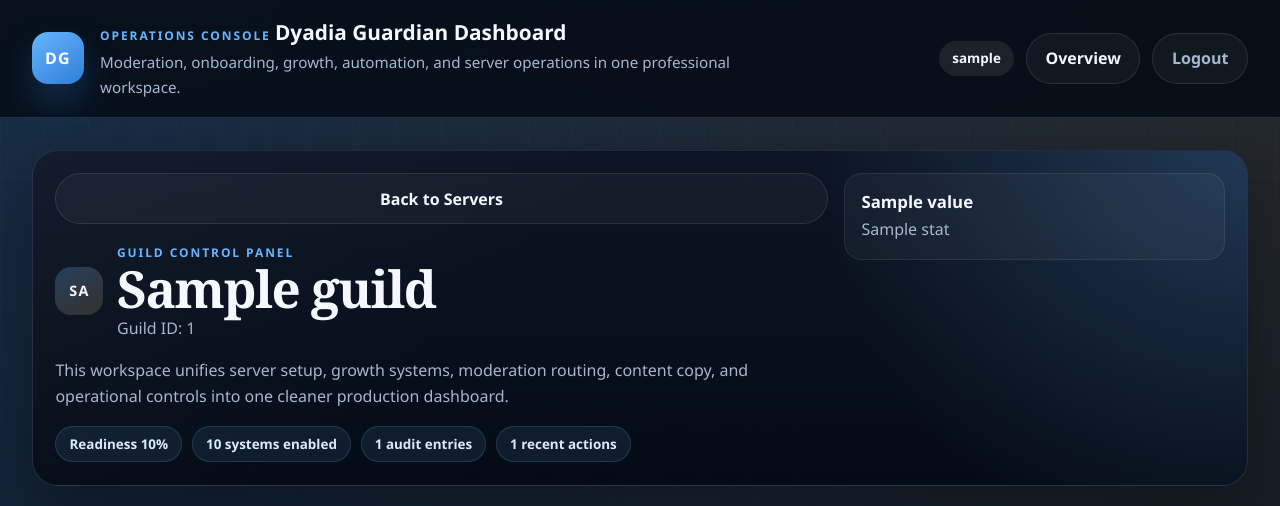
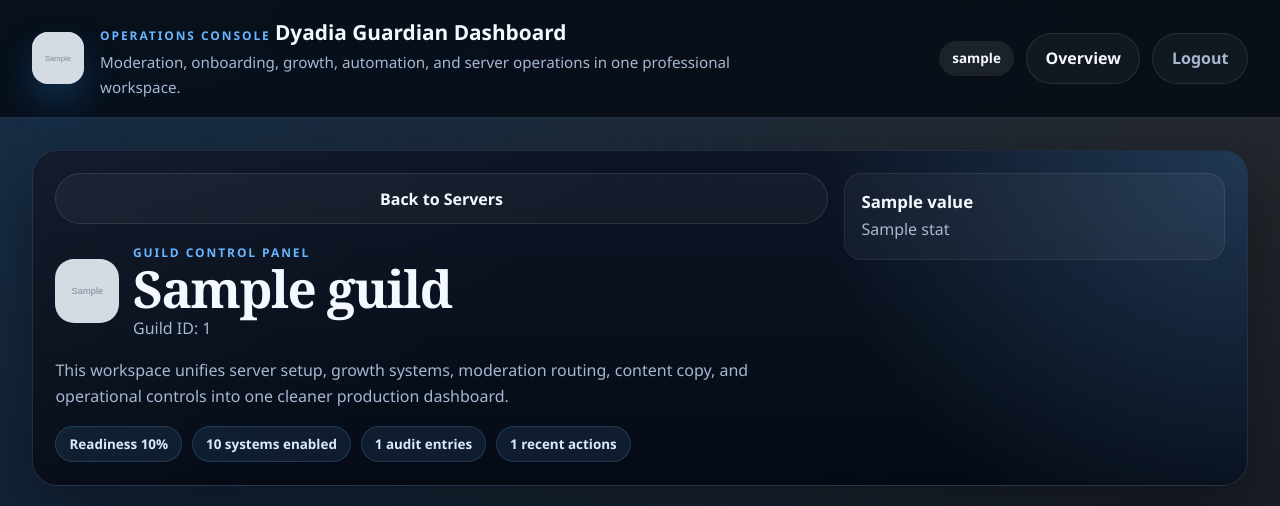
Before and after one commit to shadowriseesports/dyadia-guardian-bots, a FastAPI app: template dashboard/templates/guild.html in a window 1280 px wide. Shown: the top 506 px of the page. Run offline with FastAPI, Linux system fonts and the light colour scheme; the template is opened without the code that fills it: most values are stand-ins (such as "Sample title", 1, 10 or a date in 2020); grey boxes marked "Sample" are stand-in pictures; parts of the project's set-up code (start-up, migrations or seed data) failed here and were passed over.

Commit message:
Improve dashboard login errors and branding

```diff
--- a/dashboard/main.py
+++ b/dashboard/main.py
@@ -29,6 +29,11 @@ DISCORD_API_BASE = "https://discord.com/api"
 DISCORD_OAUTH_AUTHORIZE_URL = "https://discord.com/oauth2/authorize"
 MANAGE_GUILD_PERMISSION = 0x20
 ADMINISTRATOR_PERMISSION = 0x8
+DEFAULT_APP_LOGO_URL = (
+    "https://cdn.discordapp.com/attachments/1494675962497859624/"
+    "1494773502362783936/hokne_community_logo_realistic.png"
+    "?ex=69e3d3ce&is=69e2824e&hm=7aa24fffd3c796925bc3947573334f7667874f2899c9a72d70aae32c3ee1215a&"
+)
 SETTINGS_FIELDS = list(GuildSettings().to_dict().keys())
 BOOLEAN_FIELDS = {key for key, value in GuildSettings().to_dict().items() if isinstance(value, bool)}
 CHANNEL_SETTING_FIELDS = {
@@ -129,6 +134,19 @@ async def exchange_code_for_token(code: str, settings: DashboardSettings) -> Dic
         return response.json()
 
 
+def summarize_http_error(exc: httpx.HTTPStatusError) -> str:
+    response = exc.response
+    try:
+        payload = response.json()
+    except ValueError:
+        payload = {}
+
+    error_code = str(payload.get("error") or "").strip()
+    error_description = str(payload.get("error_description") or "").strip()
+    summary = error_description or error_code or f"HTTP {response.status_code}"
+    return summary.replace(" ", "_")[:80]
+
+
 def is_manageable_guild(guild: Dict[str, Any]) -> bool:
     try:
         permissions = int(guild.get("permissions", "0"))
@@ -161,7 +179,7 @@ async def fetch_manageable_guilds(request: Request, settings: DashboardSettings)
     guilds = [guild for guild in cached_guilds if isinstance(guild, dict)]
     if settings.locked_guild_id:
         guilds = [guild for guild in guilds if int(guild.get("id", 0)) == settings.locked_guild_id]
-    return guilds
+    return with_guild_visuals(guilds)
 
 
 async def fetch_bot_resources(guild_id: int, settings: DashboardSettings) -> Dict[str, List[Dict[str, Any]]]:
@@ -194,6 +212,7 @@ def render(request: Request, template_name: str, context: Dict[str, Any]) -> HTM
     base_context = {
         "request": request,
         "session_user": request.session.get("user"),
+        "app_logo_url": DEFAULT_APP_LOGO_URL,
     }
     base_context.update(context)
     return templates.TemplateResponse(request=request, name=template_name, context=base_context)
@@ -536,10 +555,35 @@ def normalize_channel_id(raw_value: Any) -> int:
     return int(cleaned) if cleaned.isdigit() else 0
 
 
+def build_guild_icon_url(guild: Dict[str, Any]) -> str:
+    guild_id = str(guild.get("id") or "").strip()
+    icon_hash = str(guild.get("icon") or "").strip()
+    if guild_id and icon_hash:
+        extension = "gif" if icon_hash.startswith("a_") else "png"
+        return f"https://cdn.discordapp.com/icons/{guild_id}/{icon_hash}.{extension}?size=256"
+    return DEFAULT_APP_LOGO_URL
+
+
+def with_guild_visuals(guilds: List[Dict[str, Any]]) -> List[Dict[str, Any]]:
+    decorated: List[Dict[str, Any]] = []
+    for guild in guilds:
+        entry = dict(guild)
+        entry["icon_url"] = build_guild_icon_url(entry)
+        decorated.append(entry)
+    return decorated
+
+
 @app.get("/", response_class=HTMLResponse)
 async def home(request: Request) -> HTMLResponse:
     if "user" not in request.session:
-        return render(request, "home.html", {})
+        return render(
+            request,
+            "home.html",
+            {
+                "error": request.query_params.get("error", "").strip(),
+                "reason": request.query_params.get("reason", "").strip(),
+            },
+        )
     return RedirectResponse("/dashboard", status_code=303)
 
 
@@ -567,10 +611,19 @@ async def auth_callback(request: Request, code: str = "", state: str = "") -> Re
     if not code or state != request.session.get("oauth_state"):
         return RedirectResponse("/?error=oauth_state", status_code=303)
 
-    token_payload = await exchange_code_for_token(code, settings)
-    access_token = token_payload["access_token"]
-    user = await discord_request(f"{DISCORD_API_BASE}/users/@me", access_token=access_token)
-    guilds = await discord_request(f"{DISCORD_API_BASE}/users/@me/guilds", access_token=access_token)
+    try:
+        token_payload = await exchange_code_for_token(code, settings)
+        access_token = token_payload["access_token"]
+        user = await discord_request(f"{DISCORD_API_BASE}/users/@me", access_token=access_token)
+        guilds = await discord_request(f"{DISCORD_API_BASE}/users/@me/guilds", access_token=access_token)
+    except httpx.HTTPStatusError as exc:
+        request.session.pop("oauth_state", None)
+        reason = summarize_http_error(exc)
+        return RedirectResponse(f"/?error=oauth_token&reason={reason}", status_code=303)
+    except Exception:
+        request.session.pop("oauth_state", None)
+        return RedirectResponse("/?error=oauth_failed", status_code=303)
+
     request.session["user"] = user
     request.session["guilds"] = [guild for guild in guilds if is_manageable_guild(guild)]
     request.session.pop("oauth_state", None)
--- a/dashboard/static/dashboard.css
+++ b/dashboard/static/dashboard.css
@@ -104,6 +104,14 @@ p {
     letter-spacing: 0.08em;
     background: linear-gradient(145deg, var(--brand), var(--brand-strong));
     box-shadow: 0 18px 36px rgba(47, 126, 216, 0.28);
+    overflow: hidden;
+}
+
+.brand-mark img {
+    width: 100%;
+    height: 100%;
+    object-fit: cover;
+    display: block;
 }
 
 .eyebrow,
@@ -367,6 +375,24 @@ p {
     font-weight: 800;
     letter-spacing: 0.08em;
     text-transform: uppercase;
+}
+
+.image-mark {
+    overflow: hidden;
+    background: rgba(255, 255, 255, 0.06);
+}
+
+.image-mark img {
+    width: 100%;
+    height: 100%;
+    display: block;
+    object-fit: cover;
+}
+
+.large-mark {
+    width: 4rem;
+    height: 4rem;
+    border-radius: 1.2rem;
 }
 
 .guild-id,
--- a/dashboard/templates/base.html
+++ b/dashboard/templates/base.html
@@ -10,7 +10,9 @@
     <div class="app-shell">
         <header class="topbar">
             <div class="brand-wrap">
-                <a class="brand-mark" href="/dashboard" aria-label="Dashboard home">DG</a>
+                <a class="brand-mark" href="/dashboard" aria-label="Dashboard home">
+                    <img src="{{ app_logo_url }}" alt="Dyadia Guardian logo">
+                </a>
                 <div>
                     <span class="eyebrow">Operations Console</span>
                     <a class="brand" href="/dashboard">Dyadia Guardian Dashboard</a>
--- a/dashboard/templates/dashboard.html
+++ b/dashboard/templates/dashboard.html
@@ -85,7 +85,9 @@
         {% for guild in guilds %}
         <a class="card guild-card" href="/dashboard/{{ guild.id }}" data-guild-name="{{ guild.name|lower }}" data-guild-id="{{ guild.id }}">
             <div class="guild-card-header">
-                <div class="guild-mark">{{ guild.name[:2]|upper }}</div>
+                <div class="guild-mark image-mark">
+                    <img src="{{ guild.icon_url }}" alt="{{ guild.name }} icon">
+                </div>
                 <div>
                     <h2>{{ guild.name }}</h2>
                     <p class="guild-id">Guild ID: {{ guild.id }}</p>
--- a/dashboard/templates/guild.html
+++ b/dashboard/templates/guild.html
@@ -63,7 +63,9 @@
         <div class="control-hero-main">
             <a class="link-button" href="/dashboard">Back to Servers</a>
             <div class="title-row">
-                <div class="guild-mark">{{ guild.name[:2]|upper }}</div>
+                <div class="guild-mark image-mark large-mark">
+                    <img src="{{ guild.icon_url }}" alt="{{ guild.name }} icon">
+                </div>
                 <div>
                     <span class="section-kicker">Guild Control Panel</span>
                     <h1>{{ guild.name }}</h1>
```
Also changed, not shown: dashboard/templates/home.html (+22 -0 lines).
